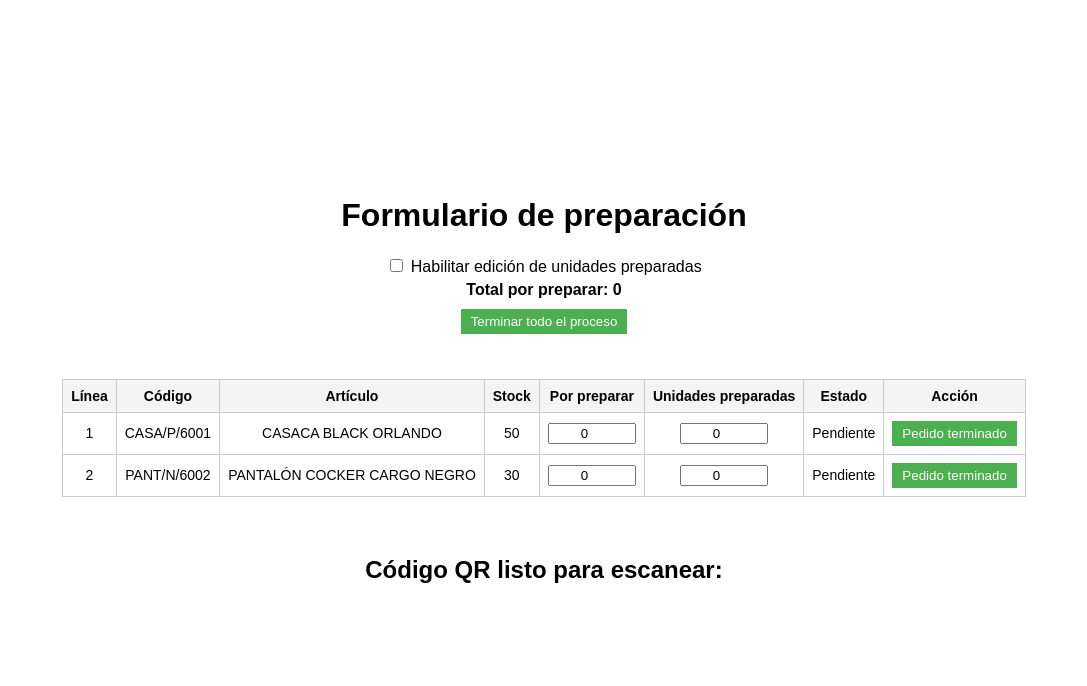
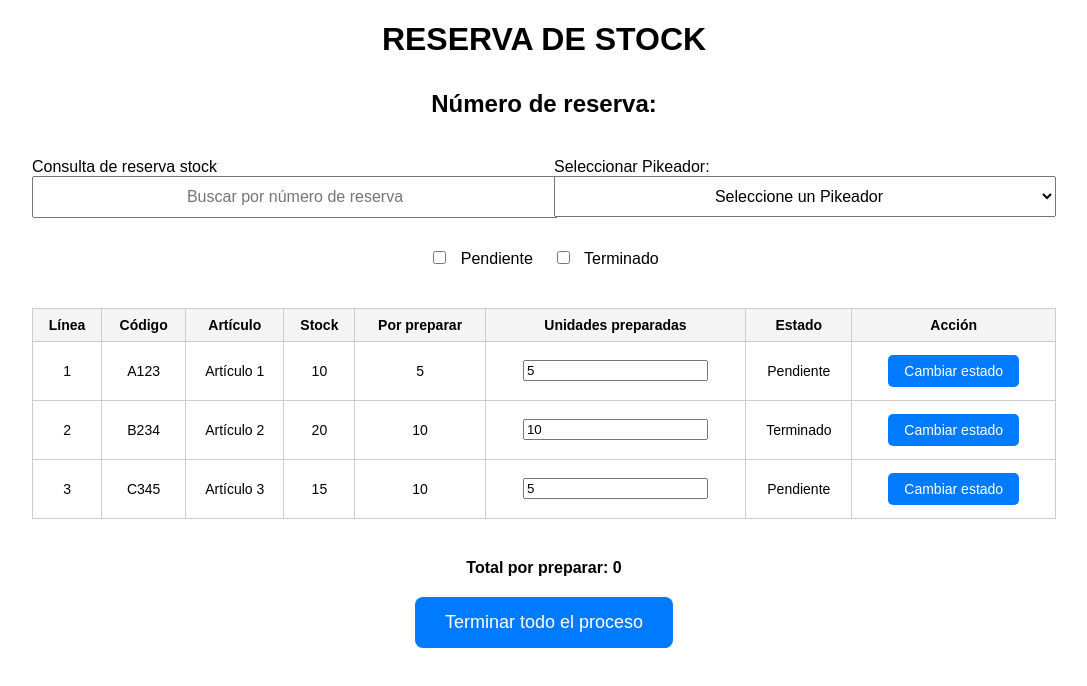
Before and after one commit to caberni12/preparaciondereserva, a plain HTML site: page index.html in a window 1280 px wide. Shown: the whole page, without its empty margins (96-1183 px from the left). Drawn offline with nearby package versions, Linux system fonts and the light colour scheme.

Commit message:
Add files via upload

```diff
--- a/index.html
+++ b/index.html
@@ -3,7 +3,7 @@
 <head>
     <meta charset="UTF-8">
     <meta name="viewport" content="width=device-width, initial-scale=1.0">
-    <title>Formulario editable con animaciones</title>
+    <title>Formulario de reserva de stock</title>
     <style>
         body {
             font-family: Arial, sans-serif;
@@ -12,8 +12,108 @@
             display: flex;
             flex-direction: column;
             align-items: center;
-            justify-content: center;
-            height: 100vh;
+        }
+
+        h1, h2 {
+            text-align: center;
+            width: 100%;
+        }
+
+        h2 {
+            font-weight: bold;
+            margin-top: 10px;
+        }
+
+        .container {
+            width: 80%;
+            padding: 20px;
+            display: flex;
+            flex-direction: column;
+            align-items: center;
+        }
+
+        .form-container {
+            width: 100%;
+            display: grid;
+            grid-template-columns: 1fr 1fr;
+            gap: 20px;
+            margin-bottom: 20px;
+        }
+
+        .form-container input,
+        .form-container select {
+            width: 100%;
+            font-size: 16px;
+            padding: 10px;
+            text-align: center;
+        }
+
+        .form-container button {
+            width: 100%;
+            font-size: 16px;
+            padding: 12px;
+            background-color: #4CAF50;
+            color: white;
+            border: none;
+            cursor: pointer;
+            transition: background-color 0.3s;
+            text-align: center;
+        }
+
+        .form-container button:hover {
+            background-color: #45a049;
+        }
+
+        /* Estilo actualizado para el botón "Cambiar estado" */
+        .action-button {
+            background-color: #007bff; /* Azul */
+            color: white;
+            padding: 8px 16px;
+            font-size: 14px;
+            border-radius: 5px;
+            border: none;
+            cursor: pointer;
+            transition: background-color 0.3s ease;
+            margin: 5px;
+        }
+
+        .action-button:hover {
+            background-color: #0056b3; /* Azul más oscuro al pasar el ratón */
+        }
+
+        /* Estilo para el botón "Terminar todo el proceso" */
+        .finish-button {
+            background-color: #007bff; /* Azul */
+            color: white;
+            font-size: 18px;
+            padding: 15px 30px;
+            border-radius: 8px;
+            border: none;
+            cursor: pointer;
+            transition: background-color 0.3s ease, transform 0.3s ease;
+            margin-top: 20px;
+        }
+
+        .finish-button:hover {
+            background-color: #0056b3; /* Azul más oscuro al pasar el ratón */
+            transform: scale(1.05); /* Efecto de aumentar ligeramente el tamaño al pasar el ratón */
+        }
+
+        .checkboxes-container {
+            display: flex;
+            justify-content: flex-start;
+            gap: 20px;
+            margin-top: 10px;
+        }
+
+        .checkboxes-container input {
+            margin-right: 10px;
+        }
+
+        .table-container {
+            width: 100%;
+            margin-top: 20px;
+            overflow-x: auto;
         }
 
         table {
@@ -22,32 +122,22 @@
             margin: 20px 0;
             font-size: 14px;
         }
+
         th, td {
             border: 1px solid #ccc;
             text-align: center;
             padding: 8px;
         }
+
         th {
             background-color: #f4f4f4;
         }
-        input[type="number"] {
-            width: 80px;
-            text-align: center;
-        }
-        button {
-            background-color: #4CAF50;
-            color: white;
-            border: none;
-            padding: 5px 10px;
-            cursor: pointer;
-        }
-        button:hover {
-            background-color: #45a049;
-        }
+
         .completed {
             background-color: #d4edda;
             animation: fadeOut 1s forwards;
         }
+
         @keyframes fadeOut {
             from {
                 opacity: 1;
@@ -56,40 +146,25 @@
                 opacity: 0.6;
             }
         }
+
         #total {
             font-weight: bold;
             font-size: 16px;
+            text-align: center;
+            margin-top: 20px;
         }
 
-        /* Estilos para el contenedor del QR y la información */
         #qrForm {
             display: none;
             margin-top: 20px;
-            display: flex;
-            flex-direction: column;
-            align-items: center;
-            justify-content: center;
             text-align: center;
-        }
-
-        /* Estilo para los contenedores */
-        .info-container {
-            display: flex;
-            flex-direction: column;
-            align-items: center;
-            justify-content: center;
-            margin-bottom: 20px;
-        }
-
-        .info-container p, .info-container button {
-            margin: 5px;
         }
 
         #qrcode {
             margin-top: 20px;
+            display: inline-block;
         }
 
-        /* Overlay de carga */
         .overlay {
             position: fixed;
             top: 0;
@@ -106,7 +181,6 @@
             display: none;
         }
 
-        /* Spinner de loading */
         .spinner {
             border: 4px solid rgba(255, 255, 255, 0.3);
             border-top: 4px solid #ffffff;
@@ -120,28 +194,46 @@
             0% { transform: rotate(0deg); }
             100% { transform: rotate(360deg); }
         }
-
     </style>
-    <!-- Agregar la librería QRCode -->
+    <script src="https://code.jquery.com/jquery-3.6.0.min.js"></script>
     <script src="https://cdn.rawgit.com/davidshimjs/qrcodejs/gh-pages/qrcode.min.js"></script>
 </head>
 <body>
 
-<h1>Formulario de preparación</h1>
+<h1>RESERVA DE STOCK</h1>
 
-<!-- Contenedor de la información -->
-<div class="info-container">
-    <label>
-        <input type="checkbox" id="editCheckbox" onchange="toggleEdit()"> Habilitar edición de unidades preparadas
-    </label>
+<!-- Segundo título dinámico que cambiará en tiempo real -->
+<h2 id="numeroReservaTitulo">Número de reserva: </h2>
 
-    <p id="total">Total por preparar: 0</p>
+<div class="container">
 
-    <button onclick="finishProcess()">Terminar todo el proceso</button>
+    <!-- Formulario de consulta -->
+    <div class="form-container">
+        <!-- Campo de búsqueda de reserva -->
+        <div>
+            <label for="searchInput">Consulta de reserva stock</label><br>
+            <input type="text" id="searchInput" placeholder="Buscar por número de reserva" oninput="updateNumeroReserva()" />
         </div>
 
+        <!-- Selección de Pikeador -->
+        <div>
+            <label for="pikeador">Seleccionar Pikeador:</label><br>
+            <select id="pikeadorSelect" onchange="filterByPikeador()">
+                <option value="">Seleccione un Pikeador</option>
+                <!-- Los nombres de los pikeadores se agregarán aquí dinámicamente -->
+            </select>
+        </div>
+    </div>
+
+    <!-- Checkboxes de estado -->
+    <div class="checkboxes-container">
+        <label><input type="checkbox" id="pendienteCheckbox" onchange="filterByState()"> Pendiente</label>
+        <label><input type="checkbox" id="terminadoCheckbox" onchange="filterByState()"> Terminado</label>
+    </div>
+
+    <!-- Tabla con los datos de los artículos -->
     <div class="table-container">
-    <table>
+        <table id="dataTable">
             <thead>
                 <tr>
                     <th>Línea</th>
@@ -155,113 +247,157 @@
                 </tr>
             </thead>
             <tbody>
-            <tr>
-                <td>1</td>
-                <td>CASA/P/6001</td>
-                <td>CASACA BLACK ORLANDO</td>
-                <td>50</td>
-                <td><input type="number" value="0" min="0" max="50" onchange="updateTotal(this, 50, 1)"></td>
-                <td><input type="number" value="0" min="0" onchange="updateUnitsPrepared(this, 1)"></td>
-                <td>Pendiente</td>
-                <td><button onclick="markAsCompleted(this)">Pedido terminado</button></td>
-            </tr>
-            <tr>
-                <td>2</td>
-                <td>PANT/N/6002</td>
-                <td>PANTALÓN COCKER CARGO NEGRO</td>
-                <td>30</td>
-                <td><input type="number" value="0" min="0" max="30" onchange="updateTotal(this, 30, 2)"></td>
-                <td><input type="number" value="0" min="0" onchange="updateUnitsPrepared(this, 2)"></td>
-                <td>Pendiente</td>
-                <td><button onclick="markAsCompleted(this)">Pedido terminado</button></td>
-            </tr>
+                <!-- Los datos se llenarán aquí con JavaScript -->
             </tbody>
         </table>
     </div>
 
-<!-- Contenedor para el QR y el formulario para escanear -->
+    <!-- Información adicional -->
+    <div id="total">Total por preparar: 0</div>
+
+    <!-- Botón de "Terminar todo el proceso" -->
+    <button id="finishButton" class="finish-button" onclick="finishProcess()" disabled>Terminar todo el proceso</button>
+
+    <!-- Generación de QR -->
     <div id="qrForm">
-    <h2>Código QR listo para escanear:</h2>
+        <h2>Número de Reserva Terminado</h2>
         <div id="qrcode"></div>
+        <p>Favor pasar por el lector de QR para hacer el cierre de la reserva</p>
+    </div>
+
 </div>
 
 <!-- Overlay de carga -->
-<div id="loadingOverlay" class="overlay">
-    <div class="spinner"></div>
-    <p>Generando código QR...</p>
+<div class="overlay" id="loadingOverlay">
+    <div class="spinner"></div> Cargando...
 </div>
 
 <script>
-    // Función para actualizar el total por preparar
-    function updateTotal(inputElement, maxStock, rowId) {
-        let value = parseInt(inputElement.value) || 0;
-
-        // Asegura que el valor no supere el stock disponible
-        if (value > maxStock) {
-            inputElement.value = maxStock; // Restablece al valor máximo si es mayor al stock
-            value = maxStock; // Actualiza el valor a stock máximo
+    // Actualiza el segundo título con el número de reserva en tiempo real
+    function updateNumeroReserva() {
+        var numeroReserva = document.getElementById('searchInput').value;
+        document.getElementById('numeroReservaTitulo').textContent = 'Número de reserva: ' + numeroReserva;
+        checkFinishButtonStatus();  // Revalidar el estado de los botones
     }
 
-        // Actualizar el total por preparar
-        let total = 0;
-        const inputs = document.querySelectorAll('input[type="number"]');
-        inputs.forEach(input => {
-            total += parseInt(input.value) || 0;
+    // Simula el proceso de "Terminar todo el proceso"
+    function finishProcess() {
+        showLoading();
+
+        // Simular un retraso antes de generar el QR
+        setTimeout(function() {
+            hideLoading();
+            generateQRCode('Reserva de stock terminada');
+            document.getElementById('qrForm').style.display = 'block';
+        }, 2000); // 2 segundos de retraso
+    }
+
+    // Mostrar overlay de carga
+    function showLoading() {
+        document.getElementById('loadingOverlay').style.display = 'flex';
+    }
+
+    // Ocultar overlay de carga
+    function hideLoading() {
+        document.getElementById('loadingOverlay').style.display = 'none';
+    }
+
+    // Generar el código QR
+    function generateQRCode(data) {
+        new QRCode(document.getElementById("qrcode"), {
+            text: data,
+            width: 256,
+            height: 256,
+            colorDark: "#000000",
+            colorLight: "#ffffff",
+            correctLevel: QRCode.CorrectLevel.H
+        });
+    }
+
+    // Validar si todos los artículos están en "Terminado"
+    function checkFinishButtonStatus() {
+        var allTerminado = true;
+
+        var rows = document.querySelectorAll('#dataTable tbody tr');
+        rows.forEach(function(row) {
+            var estado = row.querySelector('td:nth-child(7)').textContent.trim();
+            if (estado !== 'Terminado') {
+                allTerminado = false;
+            }
         });
 
-        document.getElementById('total').innerText = `Total por preparar: ${total}`;
+        var finishButton = document.getElementById('finishButton');
+        if (allTerminado) {
+            finishButton.disabled = false;
+        } else {
+            finishButton.disabled = true;
+        }
     }
 
-    // Función para actualizar las unidades preparadas
-    function updateUnitsPrepared(inputElement, rowId) {
-        const value = parseInt(inputElement.value) || 0;
-        const row = inputElement.closest('tr'); // Encuentra la fila
-        row.querySelector('td:nth-child(6)').innerText = value; // Actualiza las unidades preparadas en la tabla
+    // Función para cambiar el estado de los artículos
+    function changeState(button) {
+        var row = button.closest('tr');
+        var estadoCell = row.querySelector('td:nth-child(7)');
+        var unidadesCell = row.querySelector('td:nth-child(6)'); // Columna "Unidades preparadas"
+        var currentState = estadoCell.textContent.trim();
+
+        if (currentState === 'Pendiente') {
+            estadoCell.textContent = 'Terminado';
+            row.classList.add('completed');
+            unidadesCell.querySelector('input').disabled = true; // Deshabilitar edición
+        } else {
+            estadoCell.textContent = 'Pendiente';
+            row.classList.remove('completed');
+            unidadesCell.querySelector('input').disabled = false; // Habilitar edición
         }
 
-    // Función para marcar un pedido como completado
-    function markAsCompleted(button) {
-        const row = button.parentElement.parentElement;
-        row.classList.add('completed');
-        row.querySelector('td:nth-child(6)').innerText = 'Completado'; // Cambia el estado a "Completado"
-        button.disabled = true; // Desactiva el botón
-        button.innerText = 'Terminado'; // Cambia el texto del botón
+        checkFinishButtonStatus();
     }
 
-    // Función para terminar todo el proceso y generar un código QR
-    function finishProcess() {
-        // Mostrar el overlay de loading
-        document.getElementById('loadingOverlay').style.display = 'flex';
+    // Cargar datos de ejemplo
+    function loadTableData() {
+        var tableBody = document.querySelector('#dataTable tbody');
+        var data = [
+            ['1', 'A123', 'Artículo 1', '10', '5', '5', 'Pendiente'],
+            ['2', 'B234', 'Artículo 2', '20', '10', '10', 'Terminado'],
+            ['3', 'C345', 'Artículo 3', '15', '10', '5', 'Pendiente']
+        ];
 
-        // Simular un retraso para el efecto de carga (por ejemplo, 3 segundos)
-        setTimeout(function() {
-            const qrData = "NV228|RS226";
-            const qrCode = new QRCode(document.getElementById("qrcode"), {
-                text: qrData,
-                width: 256,   // Tamaño aumentado del QR
-                height: 256   // Tamaño aumentado del QR
+        tableBody.innerHTML = '';
+
+        data.forEach(function(item) {
+            var row = document.createElement('tr');
+            item.forEach(function(cell, index) {
+                var td = document.createElement('td');
+                td.textContent = cell;
+
+                // Hacer que "Unidades preparadas" sea editable
+                if (index === 5) {
+                    var input = document.createElement('input');
+                    input.type = 'number';
+                    input.value = cell;
+                    td.innerHTML = ''; // Limpiar texto
+                    td.appendChild(input);
+                }
+
+                row.appendChild(td);
             });
 
-            // Ocultar el overlay de loading
-            document.getElementById('loadingOverlay').style.display = 'none';
+            var actionCell = document.createElement('td');
+            var actionButton = document.createElement('button');
+            actionButton.textContent = 'Cambiar estado';
+            actionButton.classList.add('action-button');
+            actionButton.onclick = function() { changeState(actionButton); };
+            actionCell.appendChild(actionButton);
+            row.appendChild(actionCell);
+            tableBody.appendChild(row);
+        });
 
-            // Mostrar el formulario con el QR
-            document.getElementById('qrForm').style.display = 'flex';
-
-            // Ocultar la tabla y el botón de finalizar
-            document.querySelector('table').style.display = 'none';
-            document.querySelector('button').style.display = 'none';
-        }, 3000); // Retraso de 3 segundos
+        checkFinishButtonStatus();
     }
 
-    // Función para habilitar o deshabilitar la edición de unidades preparadas
-    function toggleEdit() {
-        const isChecked = document.getElementById('editCheckbox').checked;
-        const unitInputs = document.querySelectorAll('td:nth-child(6) input[type="number"]');
-        unitInputs.forEach(input => {
-            input.disabled = !isChecked;
-        });
-    }
+    // Cargar los datos en la tabla
+    loadTableData();
 </script>
 
 </body>
```
Lines whose indentation alone changed are shown as unchanged.
